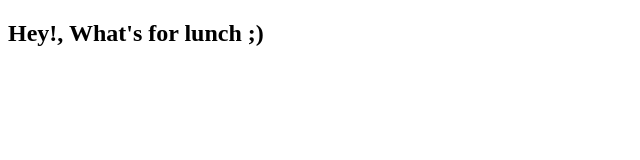
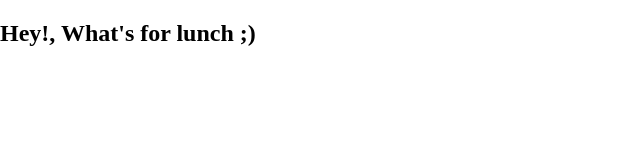
Before and after one commit to ankitmblock/whats-for-lunch, a React (Create React App) app: page / in a window 1280 px wide. Shown: the top 160 px of the page, without its empty margins (0-640 px from the left). Built offline with nearby package versions, Linux system fonts and the light colour scheme.

Commit message:
Add global styles

```diff
--- /dev/null
+++ b/src/components/GlobalStyles.ts
@@ -0,0 +1,11 @@
+import { createGlobalStyle } from 'styled-components';
+
+const GlobalStyles = createGlobalStyle`
+  #root, html, body {
+    margin: 0px;
+    width: 100%;
+    height: 100%;
+  }
+`;
+
+export default GlobalStyles;
--- a/src/containers/App.tsx
+++ b/src/containers/App.tsx
@@ -2,6 +2,7 @@ import React from 'react';
 import { Provider } from 'react-redux';
 import configureStore from '../store/configureStore';
 import RootWrapper from '../components/RootWrapper';
+import GlobalStyles from '../components/GlobalStyles';
 import Routes from '../routes';
 
 // Configure the store instance
@@ -12,6 +13,7 @@ const App = () => (
     <Provider store={store}>
       {Routes}
     </Provider>
+    <GlobalStyles />
   </RootWrapper>
 );
 
```
